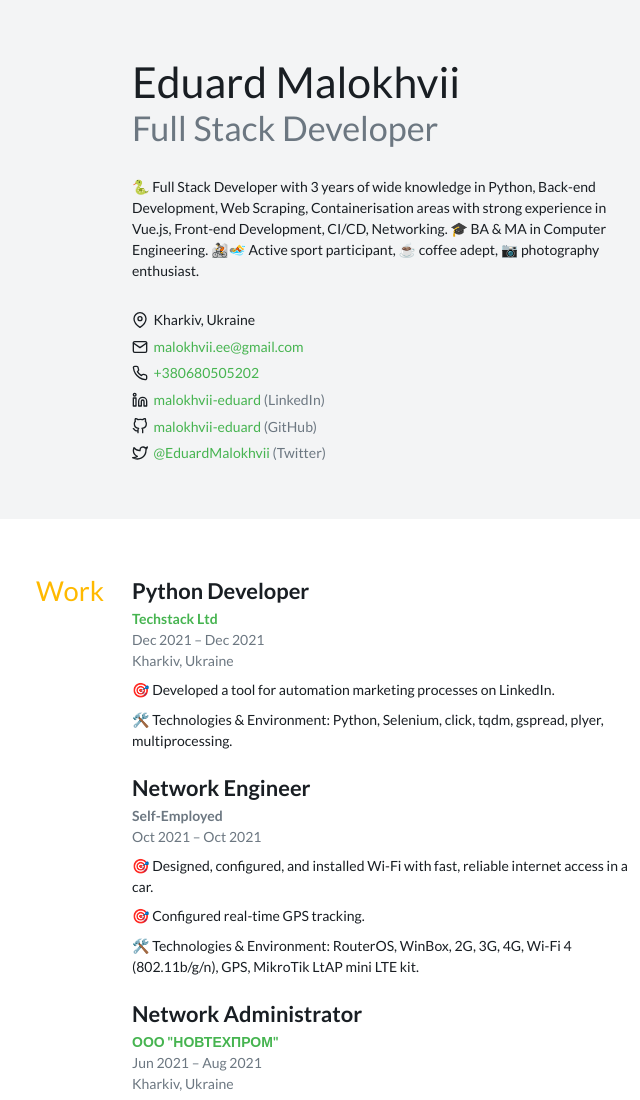
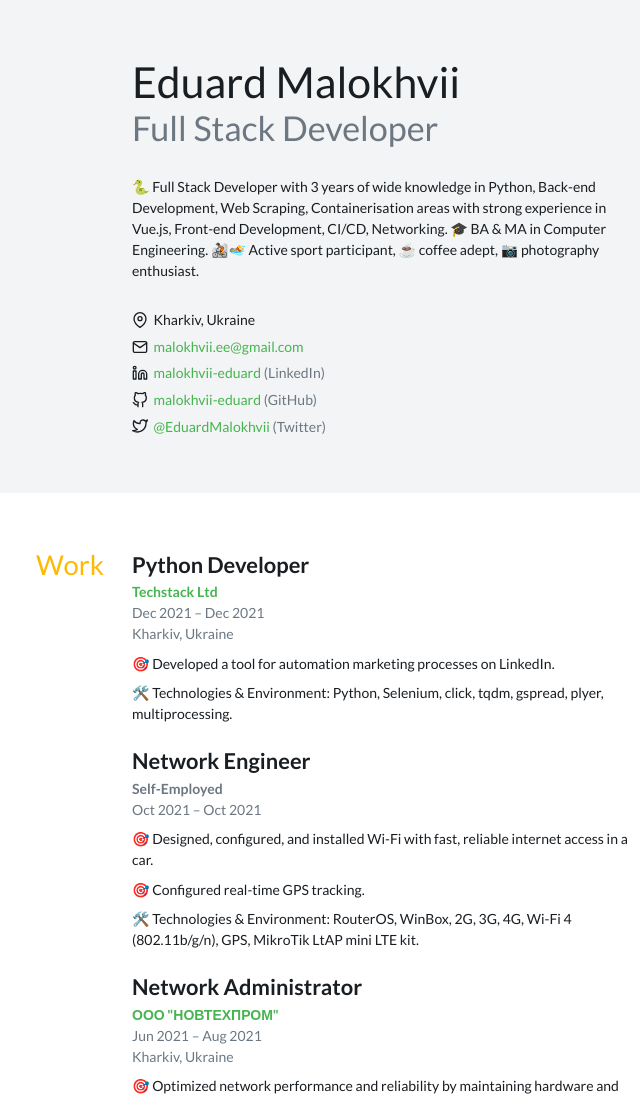
Before and after one commit to malokhvii-eduard/malokhvii-eduard.github.io, a plain HTML site: page index.html in a window 1280 px wide. Shown: the top 1100 px of the page, without its empty margins (354-994 px from the left). Drawn offline with Linux system fonts and the light colour scheme.

Commit message:
Deploying to gh-pages from @ malokhvii-eduard/malokhvii-eduard.github.io@fb55fab8606556055ee12b55be8480b451fa2ec0 🚀

```diff
--- a/index.html
+++ b/index.html
@@ -266,10 +266,6 @@ blockquote > * + * {
             <li>
               <svg xmlns="http://www.w3.org/2000/svg" width="16" height="16" viewBox="0 0 24 24" fill="none" stroke="currentColor" stroke-width="2" stroke-linecap="round" stroke-linejoin="round" class="feather feather-mail"><path d="M4 4h16c1.1 0 2 .9 2 2v12c0 1.1-.9 2-2 2H4c-1.1 0-2-.9-2-2V6c0-1.1.9-2 2-2z"></path><polyline points="22,6 12,13 2,6"></polyline></svg>
               <a href="mailto:malokhvii.ee@gmail.com">malokhvii.ee@gmail.com</a>
-            </li>
-            <li>
-              <svg xmlns="http://www.w3.org/2000/svg" width="16" height="16" viewBox="0 0 24 24" fill="none" stroke="currentColor" stroke-width="2" stroke-linecap="round" stroke-linejoin="round" class="feather feather-phone"><path d="M22 16.92v3a2 2 0 0 1-2.18 2 19.79 19.79 0 0 1-8.63-3.07 19.5 19.5 0 0 1-6-6 19.79 19.79 0 0 1-3.07-8.67A2 2 0 0 1 4.11 2h3a2 2 0 0 1 2 1.72 12.84 12.84 0 0 0 .7 2.81 2 2 0 0 1-.45 2.11L8.09 9.91a16 16 0 0 0 6 6l1.27-1.27a2 2 0 0 1 2.11-.45 12.84 12.84 0 0 0 2.81.7A2 2 0 0 1 22 16.92z"></path></svg>
-              <a href="tel:+380680505202">+380680505202</a>
             </li>
             <li>
               <svg xmlns="http://www.w3.org/2000/svg" width="16" height="16" viewBox="0 0 24 24" fill="none" stroke="currentColor" stroke-width="2" stroke-linecap="round" stroke-linejoin="round" class="feather feather-linkedin"><path d="M16 8a6 6 0 0 1 6 6v7h-4v-7a2 2 0 0 0-2-2 2 2 0 0 0-2 2v7h-4v-7a6 6 0 0 1 6-6z"></path><rect x="2" y="9" width="4" height="12"></rect><circle cx="4" cy="4" r="2"></circle></svg>
```
